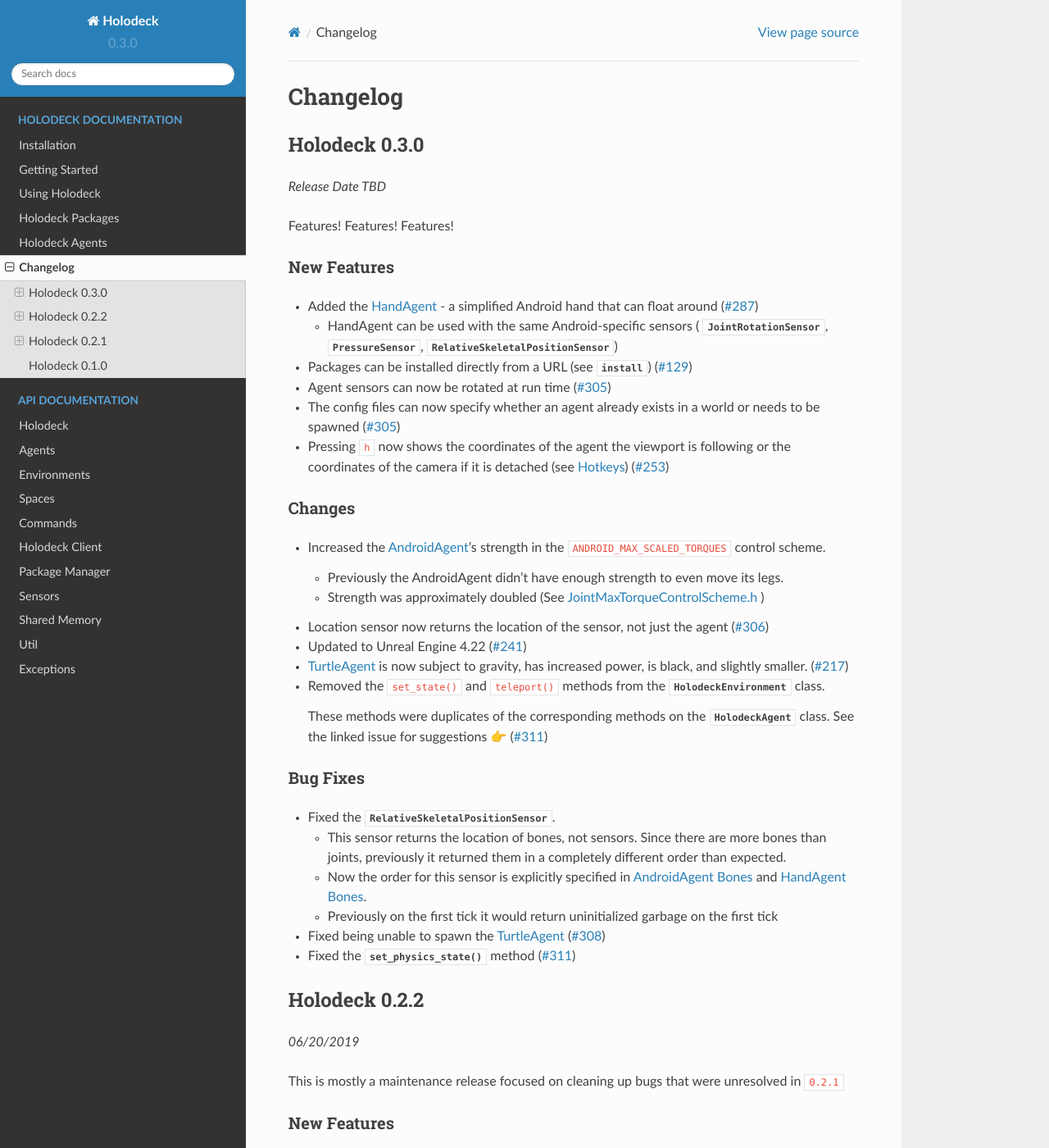
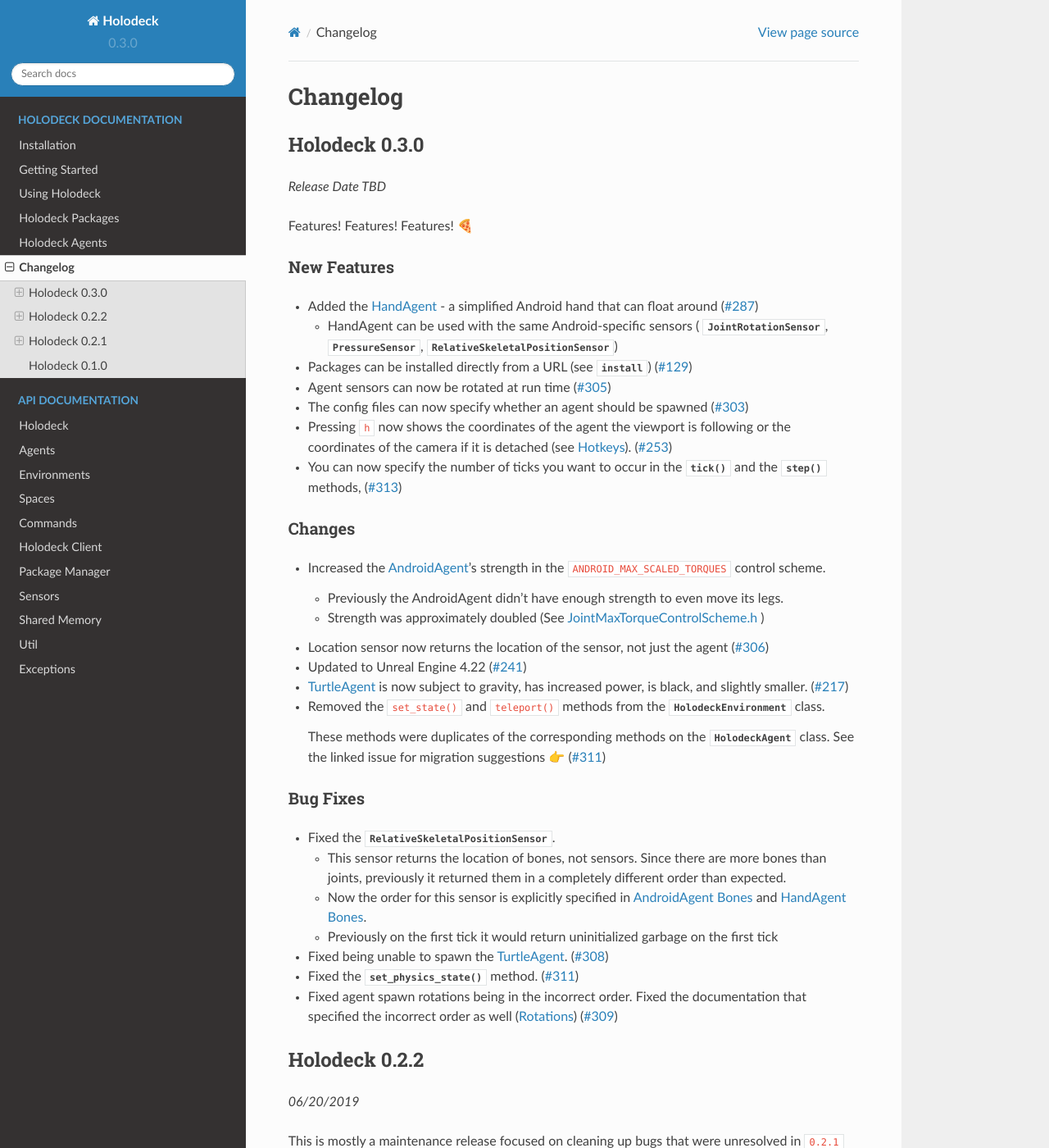
Before and after one commit to BYU-PCCL/holodeck, a Sphinx documentation site: the page built from docs/changelog/changelog.rst, in a window 1280 px wide and 1400 px high. Shown: the whole window at 82% size. Built offline with Sphinx 7.4.7 and the Read the Docs theme 2.0.0, drawn with Linux system fonts in a browser that asks for light colours; formulas are drawn with MathJax 3.

Commit message:
More doc & changelog changes

```diff
--- a/docs/agents/turtle-agent.rst
+++ b/docs/agents/turtle-agent.rst
@@ -9,7 +9,7 @@
 Description
 -----------
 A simple turtle-bot agent with an arrow pointing forwards. Its radius is
-approximately 25cm.
+approximately 25cm and is approximately 10cm high.
 
 The TurtleAgent moves when forces are applied to it - so it has momentum and
 mass, compared to the :ref:`sphere-agent` which teleports around. The
--- a/docs/changelog/changelog.rst
+++ b/docs/changelog/changelog.rst
@@ -5,11 +5,12 @@
 --------------
 *Release Date TBD*
 
-Features! Features! Features!
+Features! Features! Features! 🍕
 
 New Features
 ~~~~~~~~~~~~
-- Added the :ref:`hand-agent` - a simplified Android hand that can float around
+- Added the :ref:`hand-agent` - a simplified Android hand that can float
+  around
   (`#287 <https://github.com/BYU-PCCL/holodeck/issues/287>`_)
 
   - HandAgent can be used with the same Android-specific sensors (
@@ -21,12 +22,16 @@
   (`#129 <https://github.com/BYU-PCCL/holodeck/issues/129>`_)
 - Agent sensors can now be rotated at run time
   (`#305 <https://github.com/BYU-PCCL/holodeck/issues/305>`_)
-- The config files can now specify whether an agent already exists in a world or needs to be spawned
-  (`#305 <https://github.com/BYU-PCCL/holodeck/pull/303>`_)
+- The config files can now specify whether an agent should be spawned
+  (`#303 <https://github.com/BYU-PCCL/holodeck/pull/303>`_)
 - Pressing ``h`` now shows the coordinates of the agent the viewport is
   following or the coordinates of the camera if it is detached (see
-  :ref:`hotkeys`)
+  :ref:`hotkeys`).
   (`#253 <https://github.com/BYU-PCCL/holodeck/issues/253>`_)
+- You can now specify the number of ticks you want to occur in the
+  :meth:`~holodeck.environments.HolodeckEnvironment.tick` and the
+  :meth:`~holodeck.environments.HolodeckEnvironment.step` methods,
+  (`#313 <https://github.com/BYU-PCCL/holodeck/pull/313>`_)
 
 Changes
 ~~~~~~~
@@ -50,9 +55,8 @@
 
   These methods were duplicates of the corresponding methods on the
   :class:`~holodeck.agents.HolodeckAgent` class. See the linked issue for
-  suggestions 👉
+  migration suggestions 👉
   (`#311 <https://github.com/BYU-PCCL/holodeck/issues/311>`_)
-
 
 Bug Fixes
 ~~~~~~~~~
@@ -65,10 +69,13 @@
     :ref:`android-bones` and :ref:`hand-bones`.
   - Previously on the first tick it would return uninitialized garbage on the
     first tick
-- Fixed being unable to spawn the :ref:`turtle-agent`
+- Fixed being unable to spawn the :ref:`turtle-agent`.
   (`#308 <https://github.com/BYU-PCCL/holodeck/issues/308>`_)
-- Fixed the :meth:`~holodeck.agents.HolodeckAgent.set_physics_state` method
+- Fixed the :meth:`~holodeck.agents.HolodeckAgent.set_physics_state` method.
   (`#311 <https://github.com/BYU-PCCL/holodeck/issues/311>`_)
+- Fixed agent spawn rotations being in the incorrect order. Fixed the
+  documentation that specified the incorrect order as well (:ref:`rotations`)
+  (`#309 <https://github.com/BYU-PCCL/holodeck/issues/309>`_)
 
 
 Holodeck 0.2.2
```
